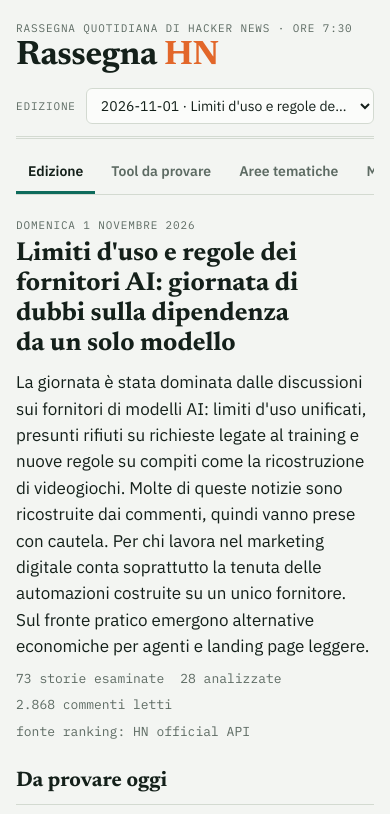
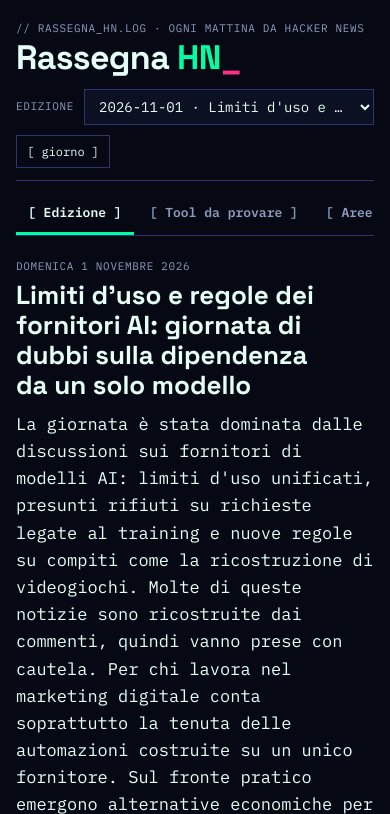
Before and after one commit to cevaboyz/rassegna-hn, a plain HTML site: page index.html in a window 390 px wide. Both pictures are taken after a click on the tab "Edizione". Shown: the top 814 px of the page. Drawn offline with Linux system fonts and the light colour scheme.

Commit message:
Refactor styles and theme management in index.html
Updated styles and theme handling in index.html, including changes to font links, layout styles, and theme toggle functionality.

```diff
--- a/index.html
+++ b/index.html
@@ -7,22 +7,23 @@
 <meta name="description" content="Rassegna quotidiana di Hacker News: storie, discussioni, tool da provare.">
 <link rel="alternate" type="application/rss+xml" title="Rassegna HN" href="feed.xml">
 <title>Rassegna HN</title>
-<link rel="stylesheet" href="https://fonts.googleapis.com/css2?family=Newsreader:opsz,wght@6..72,500;6..72,700&family=IBM+Plex+Sans:ital,wght@0,400;0,600;1,400&family=IBM+Plex+Mono:wght@400;600&display=swap">
+<link rel="stylesheet" href="https://fonts.googleapis.com/css2?family=IBM+Plex+Mono:ital,wght@0,400;0,600;1,400&family=Space+Grotesk:wght@500;700&display=swap">
 <style>
-/* Layout: testata da quotidiano tecnico, colonna di lettura 760px per l'edizione, griglie larghe per tool e temi; una tinta inchiostro-verde con un piccolo marcatore arancio HN. */
+/* Stile del portfolio (andreacastagna.info): IBM Plex Mono per il testo, Space Grotesk per i titoli,
+   tema notte di default con accento verde e rosa, pannelli squadrati con bordo 1px, etichette da terminale. */
 :root{
+  color-scheme:dark;
+  --bg:#060914; --paper:#0b1022; --sunk:#121a36; --line:#2e3470; --ink:#e6fff6; --muted:#8e9bbd;
+  --accent:#00ffa3; --accent-soft:#0b2a2a; --hn:#ff2e88;
+  --good:#00ffa3; --bad:#ff5c7a; --warn:#ffc857; --neutral:#8e9bbd;
+  --display:"Space Grotesk",system-ui,sans-serif; --body:"IBM Plex Mono",ui-monospace,Menlo,Consolas,monospace; --mono:"IBM Plex Mono",ui-monospace,Menlo,Consolas,monospace;
+}
+:root[data-theme="light"]{
   color-scheme:light;
-  --bg:#f3f5f2; --paper:#fbfcfa; --sunk:#e8ece6; --line:#d3dad1; --ink:#14201a; --muted:#5d6b63;
-  --accent:#0d6b5c; --accent-soft:#d6ebe5; --hn:#e2672a;
-  --good:#2f8a55; --bad:#b9433b; --warn:#a97a14; --neutral:#7d8a83;
-  --display:"Newsreader",Georgia,"Times New Roman",serif; --body:"IBM Plex Sans",system-ui,sans-serif; --mono:"IBM Plex Mono",ui-monospace,Menlo,monospace;
+  --bg:#f3f0e7; --paper:#faf8f2; --sunk:#e8e3d6; --line:#c9c2ae; --ink:#10131f; --muted:#5b5f6e;
+  --accent:#0b7a3d; --accent-soft:#dcebdf; --hn:#d1206f;
+  --good:#0b7a3d; --bad:#b3263e; --warn:#9a6b00; --neutral:#6b6f7c;
 }
-@media (prefers-color-scheme: dark){:root:not([data-theme="light"]){
-  --bg:#101613; --paper:#161e1a; --sunk:#1d2722; --line:#2c3a33; --ink:#e4ece7; --muted:#97a69e;
-  --accent:#4fc2a9; --accent-soft:#163a31; --hn:#f08a4b; --good:#5cc489; --bad:#e2766c; --warn:#d9ab43; --neutral:#8d9a93; color-scheme:dark}}
-:root[data-theme="dark"]{
-  --bg:#101613; --paper:#161e1a; --sunk:#1d2722; --line:#2c3a33; --ink:#e4ece7; --muted:#97a69e;
-  --accent:#4fc2a9; --accent-soft:#163a31; --hn:#f08a4b; --good:#5cc489; --bad:#e2766c; --warn:#d9ab43; --neutral:#8d9a93; color-scheme:dark}
 *{box-sizing:border-box}
 html{-webkit-text-size-adjust:100%}
 body{background:var(--bg);color:var(--ink);font-family:var(--body);font-size:15.5px;line-height:1.55;margin:0}
@@ -114,6 +115,33 @@
 .tax.new{border-color:var(--hn)}
 .method{max-width:72ch;margin-top:18px} .method li{margin-bottom:8px}
 @media (prefers-reduced-motion: reduce){*{transition:none!important}}
+
+/* --- portfolio overrides --- */
+body{font-size:14.5px;line-height:1.6}
+::selection{background:var(--accent);color:var(--bg)}
+.mast{border-bottom:1px solid var(--line)}
+.mast h1{font-weight:700;letter-spacing:-.02em}
+.mast h1 i{color:var(--accent)}
+.mast h1 .cur{color:var(--hn);animation:blink 1.1s steps(1) infinite}
+@keyframes blink{50%{opacity:0}}
+.label{letter-spacing:.06em}
+select,input,.state,.more .body,aside .box,.tablewrap,.tax,blockquote,.sentbar,.topicbar .b,.rel i{border-radius:0}
+.chip{border-radius:0;font-size:12.5px}
+.chip[aria-pressed="true"]{color:var(--bg)}
+.tone{border-radius:0}
+nav.tabs button::before{content:"[ "} nav.tabs button::after{content:" ]"}
+nav.tabs button{font-family:var(--mono);font-size:13px}
+#view{counter-reset:blk}
+.block > h3::before,aside h3::before{counter-increment:blk;content:"// " counter(blk, decimal-leading-zero) " ";font-family:var(--mono);font-size:12px;color:var(--hn);font-weight:400;letter-spacing:.04em}
+.block > h3,aside h3{font-family:var(--display)}
+.story{border-top:1px dashed var(--line)}
+.story h4{font-family:var(--display)}
+.pick .n{font-family:var(--mono);color:var(--hn)}
+blockquote{border-left:2px solid var(--hn)}
+a{text-decoration-color:color-mix(in srgb,var(--accent) 45%,transparent)}
+.themebtn{font:inherit;font-family:var(--mono);font-size:12px;background:none;border:1px solid var(--line);color:var(--ink);padding:6px 10px;cursor:pointer}
+.themebtn:hover{border-color:var(--accent);color:var(--accent)}
+@media (prefers-reduced-motion: reduce){.mast h1 .cur{animation:none}}
 </style>
 
 </head>
@@ -121,12 +149,13 @@
 <div class="wrap">
   <header class="mast">
     <div>
-      <div class="label">Rassegna quotidiana di Hacker News · ore 7:30</div>
-      <h1>Rassegna <i>HN</i></h1>
+      <div class="label">// rassegna_hn.log · ogni mattina da Hacker News</div>
+      <h1>Rassegna <i>HN</i><span class="cur">_</span></h1>
     </div>
     <div class="right">
       <label class="label" for="edSel">Edizione</label>
       <select id="edSel" aria-label="Scegli l'edizione"></select>
+      <button type="button" class="themebtn" id="themeBtn" aria-label="Cambia tema">[ giorno ]</button>
     </div>
   </header>
   <nav class="tabs" role="tablist">
@@ -137,7 +166,7 @@
   </nav>
 
   <main id="view">
-    <div class="state"><h2>Caricamento dell'archivio</h2><p class="muted">Ogni mattina alle 7:30 la routine aggiunge il numero del giorno.</p></div>
+    <div class="state"><h2>Caricamento dell'archivio</h2><p class="muted">Ogni mattina la routine aggiunge il numero del giorno.</p></div>
   </main>
 </div>
 
@@ -262,7 +291,7 @@
 
 function renderMethod(){
   $('#view').innerHTML = `<ol class="method">
-    <li><b>Scouting.</b> Ogni mattina alle 7:30 la routine raccoglie tutte le storie delle ultime 24 ore con almeno 20 punti (Algolia HN) e le posizioni nelle liste top, best, show e ask dell'API ufficiale di Hacker News. Se l'API ufficiale non risponde, usa la front page di Algolia.</li>
+    <li><b>Scouting.</b> Ogni mattina presto (verso le 5:30) la routine raccoglie tutte le storie delle ultime 24 ore con almeno 20 punti (Algolia HN) e le posizioni nelle liste top, best, show e ask dell'API ufficiale di Hacker News. Se l'API ufficiale non risponde, usa la front page di Algolia.</li>
     <li><b>Selezione.</b> Punteggio basato su punti, commenti, posizione in classifica e velocità di crescita. Alle prime 22 storie si aggiungono fino a 6 storie molto rilevanti per marketing e analytics e le 8 migliori Show HN, dove nascono i tool nuovi.</li>
     <li><b>Commenti.</b> Per ogni storia viene scaricato l'albero completo dei commenti. HN non pubblica il punteggio dei commenti, quindi i più interessanti sono stimati da numero di risposte, lunghezza e segnali di esperienza diretta (uso in produzione, numeri, link). Un campione di 25 per storia va all'analisi.</li>
     <li><b>Analisi.</b> Claude legge l'articolo quando è raggiungibile e il campione di commenti, e scrive sintesi, tono, argomenti pro e contro, commenti migliori e tool citati, con un voto di rilevanza per marketing digitale, analytics ed e-commerce.</li>
@@ -274,7 +303,7 @@
 
 function render(){
   if (!S.ready) return;
-  if (!S.index.length && S.tab !== 'topics' && S.tab !== 'method') { empty('Ancora nessuna edizione', 'La prima edizione arriva con la prossima esecuzione della routine (ogni giorno alle 7:30).'); return; }
+  if (!S.index.length && S.tab !== 'topics' && S.tab !== 'method') { empty('Ancora nessuna edizione', 'La prima edizione arriva con la prossima esecuzione della routine (ogni mattina verso le 5:30).'); return; }
   if (S.tab === 'ed') renderEdition(); else if (S.tab === 'tools') renderTools(); else if (S.tab === 'topics') renderTopics(); else renderMethod();
 }
 
@@ -293,5 +322,16 @@
 })();
 </script>
 
+<script>
+(function(){
+  var root=document.documentElement, btn=document.getElementById('themeBtn');
+  function apply(t){ if(t==='light'){root.setAttribute('data-theme','light');btn.textContent='[ notte ]';}
+                     else{root.removeAttribute('data-theme');btn.textContent='[ giorno ]';} }
+  var saved=null; try{saved=localStorage.getItem('rassegna-theme');}catch(e){}
+  apply(saved==='light'?'light':'dark');
+  btn.addEventListener('click',function(){ var t=root.getAttribute('data-theme')==='light'?'dark':'light'; apply(t);
+    try{localStorage.setItem('rassegna-theme',t);}catch(e){} });
+})();
+</script>
 </body>
 </html>
```
